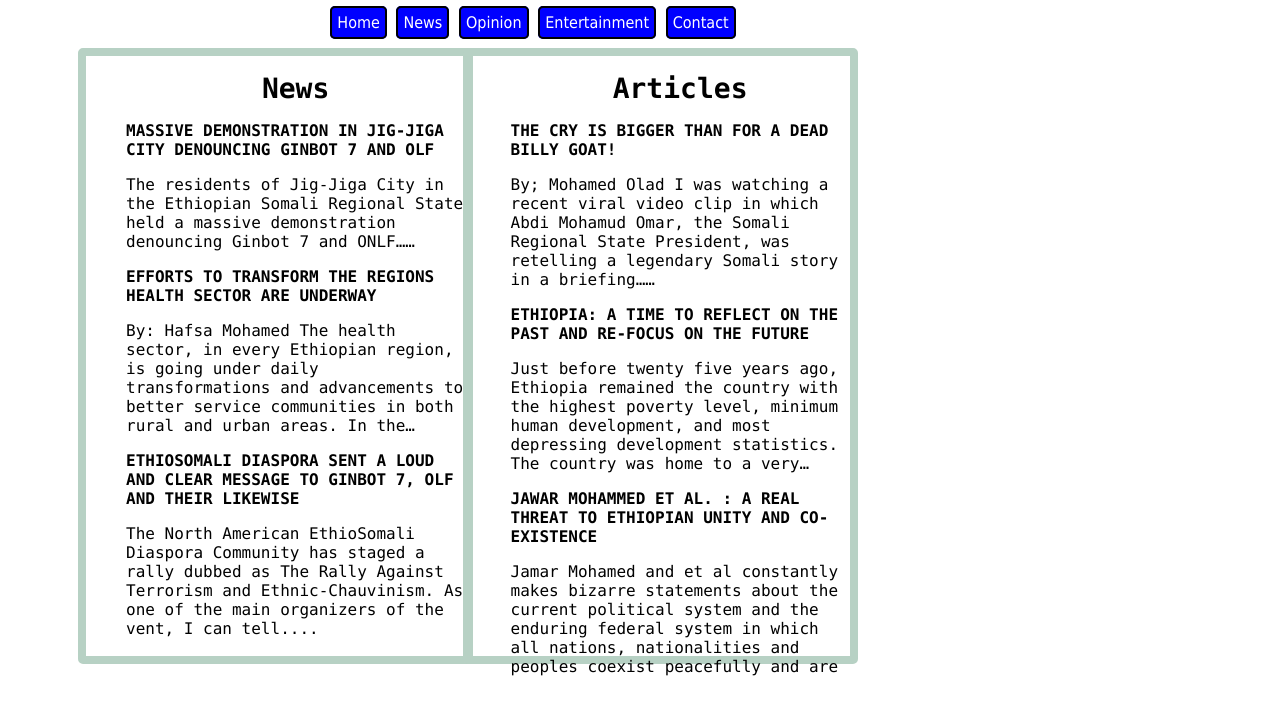
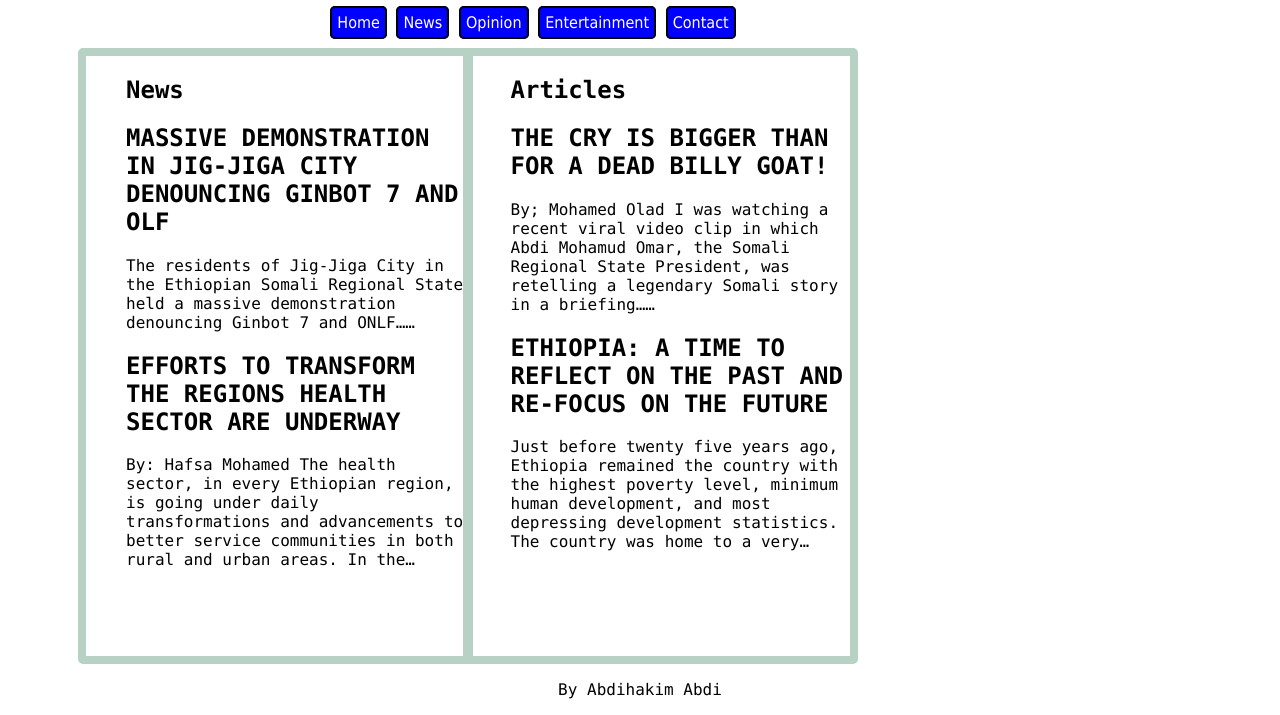
Before and after one commit to abdihakimabdi8/html-me-something, a plain HTML site: page index.html in a window 1280 px wide. Shown: the part 406-1121 px from the top of the page. Before the commit the page ends 1082 px from the top, so only its background shows below. Drawn offline with Linux system fonts and the light colour scheme.

Commit message:
Added <main>, <article>, <header> <footer> tag

```diff
--- a/index.html
+++ b/index.html
@@ -1,7 +1,8 @@
 <!DOCTYPE html>
 <html>
   <head>
-  	<title>Cabdi Doofaar</title>
+    <title>Jig Jiga Herald</title>
+
     <style>
   body {
   padding-top: 10px;
@@ -122,10 +123,12 @@
 	border-radius: 5px 5px;
 	background-color: blue;
 }
-
+footer{
+    text-align: center;
+}
 
 </style>
-
+</head>
 	<body>
         <h1>Jig-Jiga Herald</h1>
 
@@ -137,7 +140,7 @@
         <div id="ad"><img src=http://www.wardheernews.com/wp-content/uploads/2016/02/banner-dahabshill.jpg>
         <div id="ad1"><img src=http://www.wardheernews.com/wp-content/uploads/2016/02/banner-ethiopian-airlines.jpg></div>  </div></div>
 
-
+        <main>
         <div id="navbar">
           			<ul>
           					<li>Home</li>
@@ -149,35 +152,49 @@
 			</div>
         <div id="news">
         <ul style="list-style-type:none">
-
-            <li>News</li>
-
-            <li><p>MASSIVE DEMONSTRATION IN JIG-JIGA CITY DENOUNCING GINBOT 7 AND OLF</p></li>
-            <li><p>The residents of Jig-Jiga City in the Ethiopian Somali Regional State held a massive demonstration denouncing Ginbot 7 and ONLF……</p></li>
-            <li><p>EFFORTS TO TRANSFORM THE REGIONS HEALTH SECTOR ARE UNDERWAY</p></li>
-            <li><p>By: Hafsa Mohamed The health sector, in every Ethiopian region, is going under daily transformations and advancements to better service communities in both rural and urban areas. In the…</p></li>
-
-            <li><p>ETHIOSOMALI DIASPORA SENT A LOUD AND CLEAR MESSAGE TO GINBOT 7, OLF AND THEIR LIKEWISE</p></li>
-            <li><p>The North American EthioSomali Diaspora Community has staged a rally dubbed as The Rally Against Terrorism and Ethnic-Chauvinism. As one of the main organizers of the vent, I can tell....</p></li>
+        <article>
+            <h1>News</h1>
+        </article>
+        <article>
+            <header>
+                <h1>MASSIVE DEMONSTRATION IN JIG-JIGA CITY DENOUNCING GINBOT 7 AND OLF</h1>
+                <p>The residents of Jig-Jiga City in the Ethiopian Somali Regional State held a massive demonstration denouncing Ginbot 7 and ONLF……</p>
+            </header>
+        </article>
+        <article>
+            <header>
+                <h1>EFFORTS TO TRANSFORM THE REGIONS HEALTH SECTOR ARE UNDERWAY</h1>
+                <p>By: Hafsa Mohamed The health sector, in every Ethiopian region, is going under daily transformations and advancements to better service communities in both rural and urban areas. In the…</p>
+           </header>
+        </article>
         </ul>
 
         </div>
 
         <div id="articles">
         <ul style="list-style-type:none">
-
-           <li>Articles</li>
-
-           <li><p>THE CRY IS BIGGER THAN FOR A DEAD BILLY GOAT!</p></li>
-           <li><p>By; Mohamed Olad I was watching a recent viral video clip in which Abdi Mohamud Omar, the Somali Regional State President, was retelling a legendary Somali story in a briefing……</p></li>
-           <li><p>ETHIOPIA: A TIME TO REFLECT ON THE PAST AND RE-FOCUS ON THE FUTURE</p></li>
-           <li><p>Just before twenty five years ago, Ethiopia remained the country with the highest poverty level, minimum human development, and most depressing development statistics. The country was home to a very…</p></li>
-           <li><p>JAWAR MOHAMMED ET AL. : A REAL THREAT TO ETHIOPIAN UNITY AND CO-EXISTENCE</p></li>
-           <li><p>Jamar Mohamed and et al constantly makes bizarre statements about the current political system and the enduring federal system in which all nations, nationalities and peoples coexist peacefully and are</p></li>
+         <article>
+           <h1>Articles</h1>
+       </article>
+       <article>
+           <header>
+               <h1>THE CRY IS BIGGER THAN FOR A DEAD BILLY GOAT!</h1>
+               <p>By; Mohamed Olad I was watching a recent viral video clip in which Abdi Mohamud Omar, the Somali Regional State President, was retelling a legendary Somali story in a briefing……</p>
+           </header>
+      </article>
+      <article>
+            <header>
+                   <h1>ETHIOPIA: A TIME TO REFLECT ON THE PAST AND RE-FOCUS ON THE FUTURE</h1>
+                   <p>Just before twenty five years ago, Ethiopia remained the country with the highest poverty level, minimum human development, and most depressing development statistics. The country was home to a very…</p>
+           </header>
+     </article>
         </ul>
         </div>
+    </main>
 
-
+<footer>
+    <p>By Abdihakim Abdi</p>
+</footer>
 </body>
 
 </html>
```
